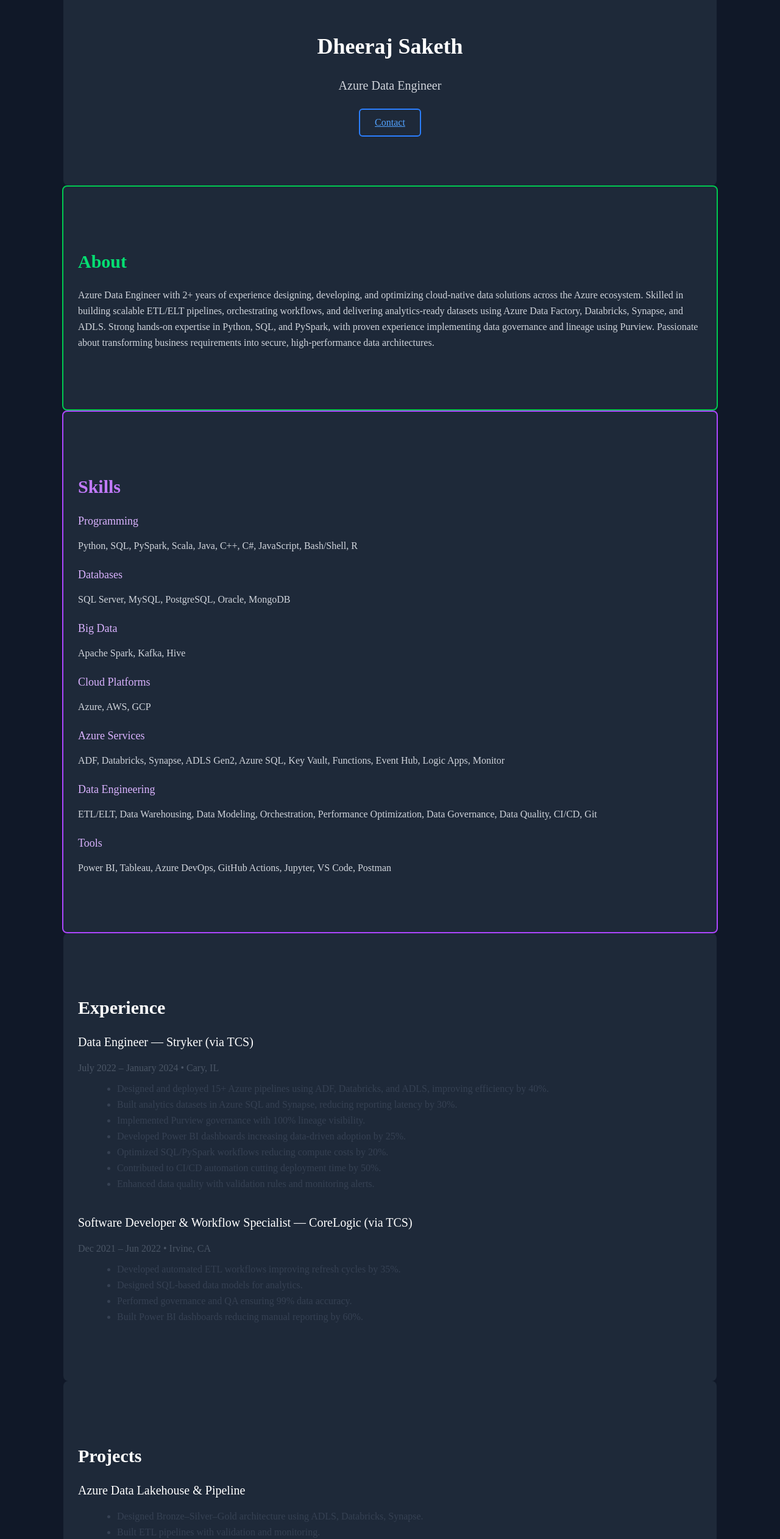
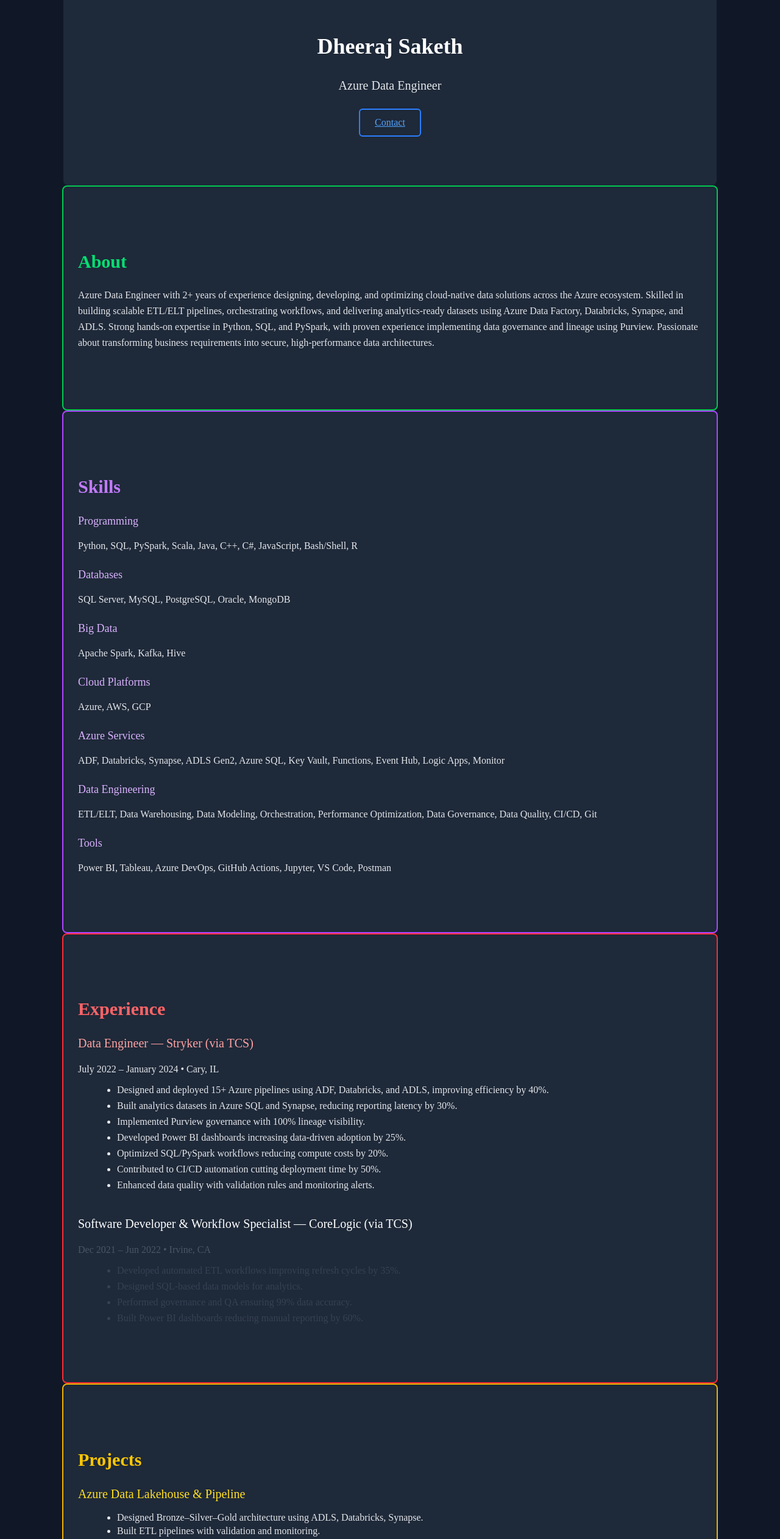
Before and after one commit to DheerajSaketh/dheeraj-portfolio, a Next.js app: page / in a window 1280 px wide. Shown: the part 274-2797 px from the top of the page at 61% size. Built offline with nearby package versions, Linux system fonts and the light colour scheme.

Commit message:
Improve text contrast for dark theme visibility

```diff
--- a/app/components/About.tsx
+++ b/app/components/About.tsx
@@ -3,7 +3,7 @@ export default function About() {
     <section id="about" className="border-2 border-green-500">
       <h2 className="text-3xl font-semibold mb-6 text-green-400">About</h2>
 
-      <p className="text-gray-300 leading-relaxed">
+      <p className="text-gray-200 leading-relaxed">
         Azure Data Engineer with 2+ years of experience designing, developing, and optimizing
         cloud-native data solutions across the Azure ecosystem. Skilled in building scalable
         ETL/ELT pipelines, orchestrating workflows, and delivering analytics-ready datasets
--- a/app/components/Certifications.tsx
+++ b/app/components/Certifications.tsx
@@ -1,9 +1,9 @@
 export default function Certifications() {
   return (
-    <section id="certifications">
-      <h2 className="text-3xl font-semibold mb-6">Certifications</h2>
+    <section id="certifications" className="border-2 border-indigo-500">
+      <h2 className="text-3xl font-semibold mb-6 text-indigo-400">Certifications</h2>
 
-      <ul className="list-disc ml-6 text-gray-700 space-y-2">
+      <ul className="list-disc ml-6 text-gray-200 space-y-2">
         <li>Microsoft Certified: Azure Data Fundamentals</li>
         <li>Global Certification in RPA — Automation Anywhere</li>
         <li>Kafka & Spark Streaming Hands-on Project</li>
--- a/app/components/Contact.tsx
+++ b/app/components/Contact.tsx
@@ -1,15 +1,15 @@
 export default function Contact() {
   return (
-    <section id="contact">
-      <h2 className="text-3xl font-semibold mb-6">Contact</h2>
+    <section id="contact" className="border-2 border-cyan-500">
+      <h2 className="text-3xl font-semibold mb-6 text-cyan-400">Contact</h2>
 
-      <p className="text-gray-700">Email: dsvdheerajsaketh@gmail.com</p>
-      <p className="text-gray-700">Phone: +1 (913) 337‑1948</p>
-      <p className="text-gray-700">
-        LinkedIn: <a href="https://www.linkedin.com/in/dheeraj-saketh" className="underline">dheeraj-saketh</a>
+      <p className="text-gray-200">Email: dsvdheerajsaketh@gmail.com</p>
+      <p className="text-gray-200">Phone: +1 (913) 337‑1948</p>
+      <p className="text-gray-200">
+        LinkedIn: <a href="https://www.linkedin.com/in/dheeraj-saketh" className="underline text-cyan-300">dheeraj-saketh</a>
       </p>
-      <p className="text-gray-700">
-        GitHub: <a href="https://github.com/DheerajSaketh" className="underline">DheerajSaketh</a>
+      <p className="text-gray-200">
+        GitHub: <a href="https://github.com/DheerajSaketh" className="underline text-cyan-300">DheerajSaketh</a>
       </p>
     </section>
   );
--- a/app/components/Education.tsx
+++ b/app/components/Education.tsx
@@ -1,11 +1,11 @@
 export default function Education() {
   return (
-    <section id="education">
-      <h2 className="text-3xl font-semibold mb-6">Education</h2>
+    <section id="education" className="border-2 border-pink-500">
+      <h2 className="text-3xl font-semibold mb-6 text-pink-400">Education</h2>
 
-      <h3 className="text-xl font-medium">Master of Science in Data Science & Artificial Intelligence</h3>
-      <p className="text-gray-600">University of Central Missouri • Jan 2024 – Dec 2025</p>
-      <p className="text-gray-700 mt-2">
+      <h3 className="text-xl font-medium text-pink-300">Master of Science in Data Science & Artificial Intelligence</h3>
+      <p className="text-gray-200">University of Central Missouri • Jan 2024 – Dec 2025</p>
+      <p className="text-gray-200 mt-2">
         Relevant Coursework: Data Structures, Algorithms, Software Development, Machine Learning,
         Database Systems, Web Development
       </p>
--- a/app/components/Experience.tsx
+++ b/app/components/Experience.tsx
@@ -1,14 +1,14 @@
 export default function Experience() {
   return (
-    <section id="experience">
-      <h2 className="text-3xl font-semibold mb-6">Experience</h2>
+    <section id="experience" className="border-2 border-red-500">
+      <h2 className="text-3xl font-semibold mb-6 text-red-400">Experience</h2>
 
       <div className="space-y-10">
 
         <div>
-          <h3 className="text-xl font-medium">Data Engineer — Stryker (via TCS)</h3>
-          <p className="text-gray-600 mb-3">July 2022 – January 2024 • Cary, IL</p>
-          <ul className="list-disc ml-6 text-gray-700 space-y-2">
+          <h3 className="text-xl font-medium text-red-300">Data Engineer — Stryker (via TCS)</h3>
+          <p className="text-gray-200 mb-3">July 2022 – January 2024 • Cary, IL</p>
+          <ul className="list-disc ml-6 text-gray-200 space-y-2">
             <li>Designed and deployed 15+ Azure pipelines using ADF, Databricks, and ADLS, improving efficiency by 40%.</li>
             <li>Built analytics datasets in Azure SQL and Synapse, reducing reporting latency by 30%.</li>
             <li>Implemented Purview governance with 100% lineage visibility.</li>
--- a/app/components/Footer.tsx
+++ b/app/components/Footer.tsx
@@ -1,6 +1,6 @@
 export default function Footer() {
   return (
-    <footer className="py-6 text-center text-gray-600">
+    <footer className="py-6 text-center text-gray-400 border-t border-gray-700">
       © {new Date().getFullYear()} Dheeraj Saketh Vinukonda
     </footer>
   );
--- a/app/components/Hero.tsx
+++ b/app/components/Hero.tsx
@@ -7,7 +7,7 @@ export default function Hero() {
         className="w-32 h-32 rounded-full mx-auto mb-6 border-4 border-blue-500"
       />
       <h1 className="text-4xl font-bold">Dheeraj Saketh</h1>
-      <p className="mt-4 text-xl text-gray-300">
+      <p className="mt-4 text-xl text-gray-200">
         Azure Data Engineer
       </p>
 
--- a/app/components/Interests.tsx
+++ b/app/components/Interests.tsx
@@ -1,9 +1,9 @@
 export default function Interests() {
   return (
-    <section id="interests">
-      <h2 className="text-3xl font-semibold mb-6">Interests</h2>
+    <section id="interests" className="border-2 border-teal-500">
+      <h2 className="text-3xl font-semibold mb-6 text-teal-400">Interests</h2>
 
-      <p className="text-gray-700">
+      <p className="text-gray-200">
         Cloud-native data engineering, automation, scalable architectures, fitness, music, reading,
         and building modern portfolio websites.
       </p>
--- a/app/components/Projects.tsx
+++ b/app/components/Projects.tsx
@@ -44,14 +44,14 @@ export default function Projects() {
   ];
 
   return (
-    <section id="projects">
-      <h2 className="text-3xl font-semibold mb-6">Projects</h2>
+    <section id="projects" className="border-2 border-yellow-500">
+      <h2 className="text-3xl font-semibold mb-6 text-yellow-400">Projects</h2>
 
       <div className="space-y-10">
-        {projects.map((project) => (
-          <div key={project.title}>
-            <h3 className="text-xl font-medium">{project.title}</h3>
-            <ul className="list-disc ml-6 text-gray-700 space-y-2">
+        {projects.map((project, index) => (
+          <div key={index}>
+            <h3 className="text-xl font-medium text-yellow-300 mb-3">{project.title}</h3>
+            <ul className="list-disc ml-6 text-gray-200 space-y-1">
               {project.details.map((d, i) => (
                 <li key={i}>{d}</li>
               ))}
--- a/app/components/Skills.tsx
+++ b/app/components/Skills.tsx
@@ -17,7 +17,7 @@ export default function Skills() {
         {skills.map((skill) => (
           <div key={skill.category}>
             <h3 className="font-medium text-lg text-purple-300">{skill.category}</h3>
-            <p className="text-gray-300">{skill.items}</p>
+            <p className="text-gray-200">{skill.items}</p>
           </div>
         ))}
       </div>
```
